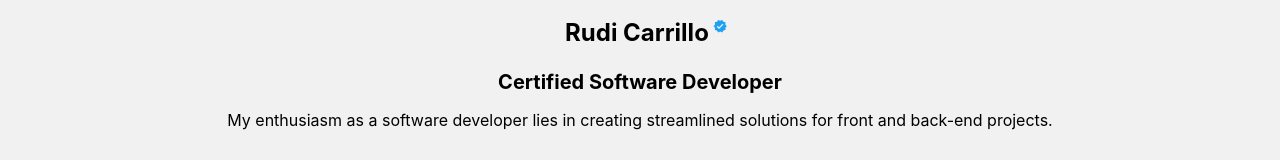
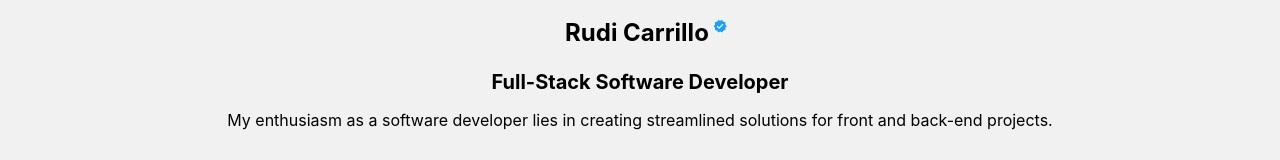
Before and after one commit to rudicarrilloypr/rc-portafolio, a React (Create React App) app: page / in a window 1280 px wide. Shown: the part 297-457 px from the top of the page. Built offline with nearby package versions, Linux system fonts and the light colour scheme.

Commit message:
Update portfolio tittle

```diff
--- a/src/components/Portfolio/Portfolio.jsx
+++ b/src/components/Portfolio/Portfolio.jsx
@@ -10,7 +10,7 @@ function Portfolio() {
     <section id="portfolio" className={styles.portfolio}>
       <img src={profileImage} alt="Rudi Carrillo" className={styles.profileImage}/>
       <h1>Rudi Carrillo <MdVerified className={styles.verifiedIcon} /></h1>
-      <h2>Certified Software Developer</h2>
+      <h2>Full-Stack Software Developer</h2>
       <p>My enthusiasm as a software developer lies in creating streamlined solutions for front and back-end projects.</p>
       <div className={styles.socialLinks}>
         <a href="https://www.linkedin.com/in/rudi-carrillo/" target="_blank" rel="noopener noreferrer">
```
